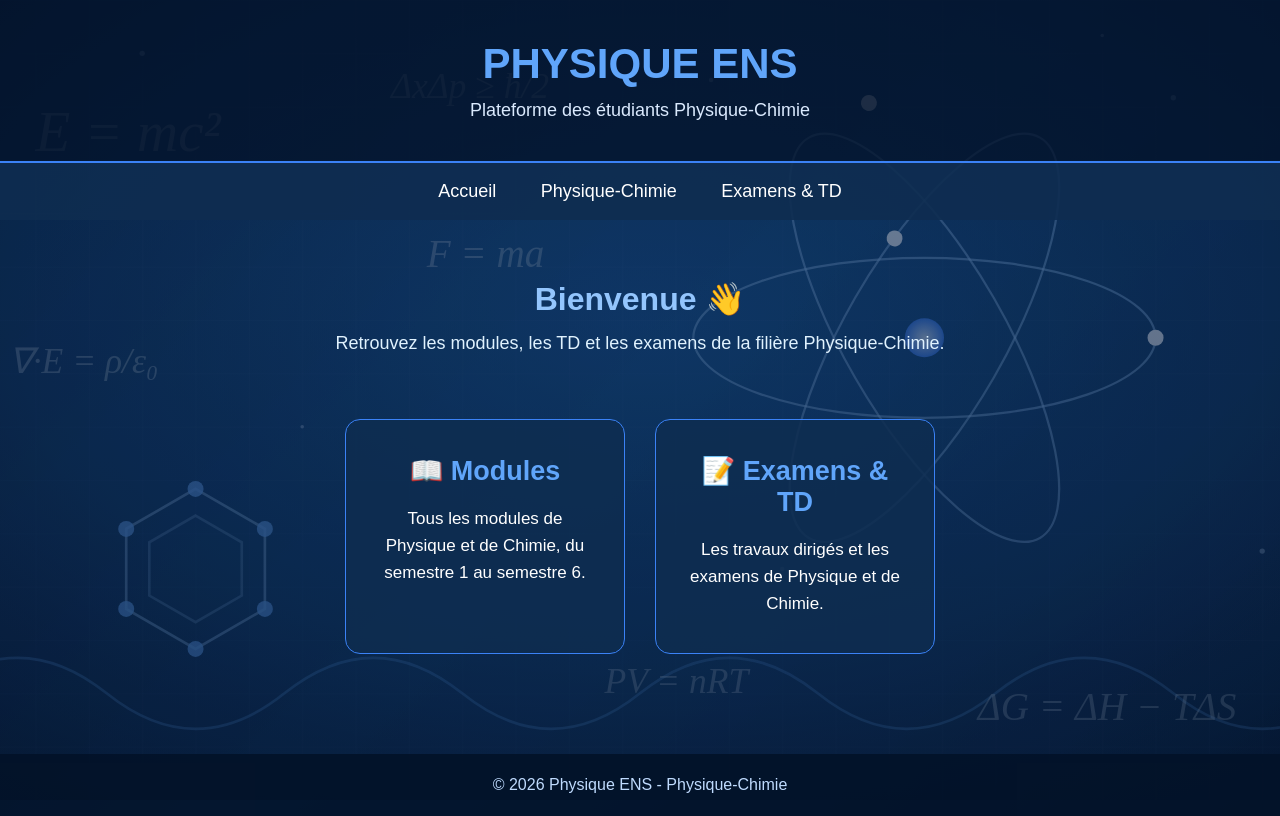
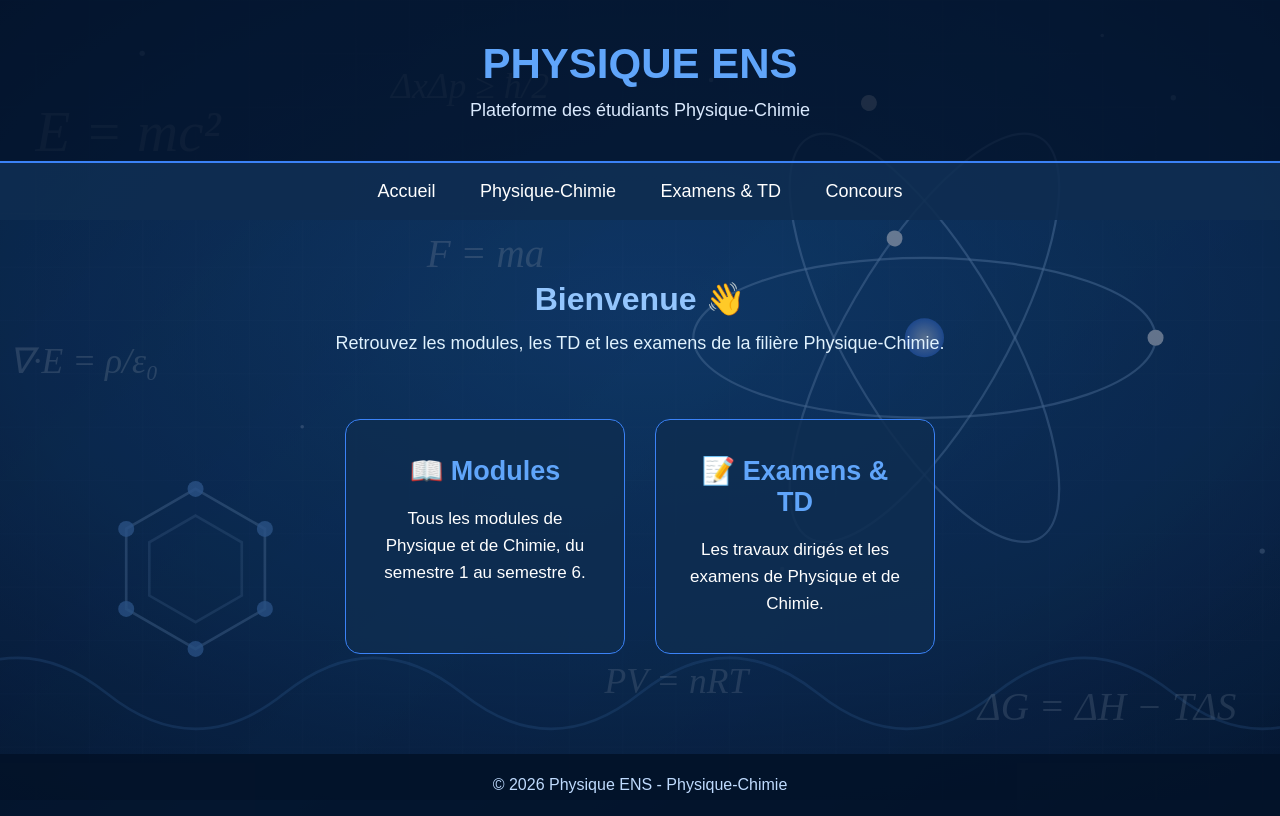
Before and after one commit to mohamedkhayroun1-crypto/ENS-PHYSIQUE-CHIMIE, a plain HTML site: page index.html in a window 1280 px wide. Drawn offline with Linux system fonts and the light colour scheme.

Commit message:
Update index.html

```diff
--- a/index.html
+++ b/index.html
@@ -19,6 +19,7 @@
         <a href="index.html">Accueil</a>
         <a href="physique.html">Physique-Chimie</a>
         <a href="examens-td.html">Examens & TD</a>
+        <a href="concours.html">Concours</a>
     </nav>
 
     <section class="welcome">
```
